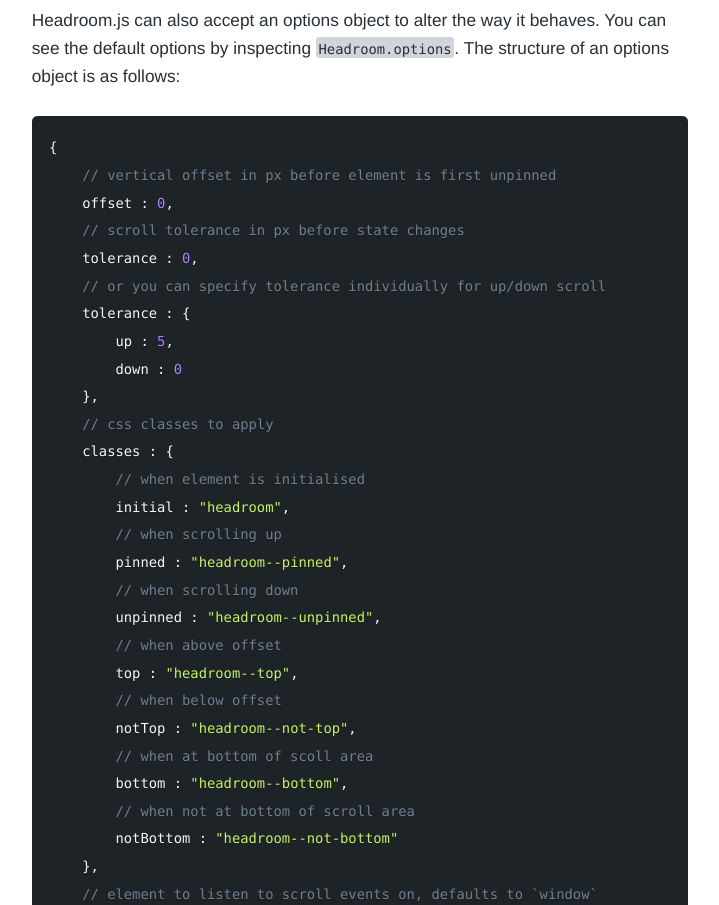
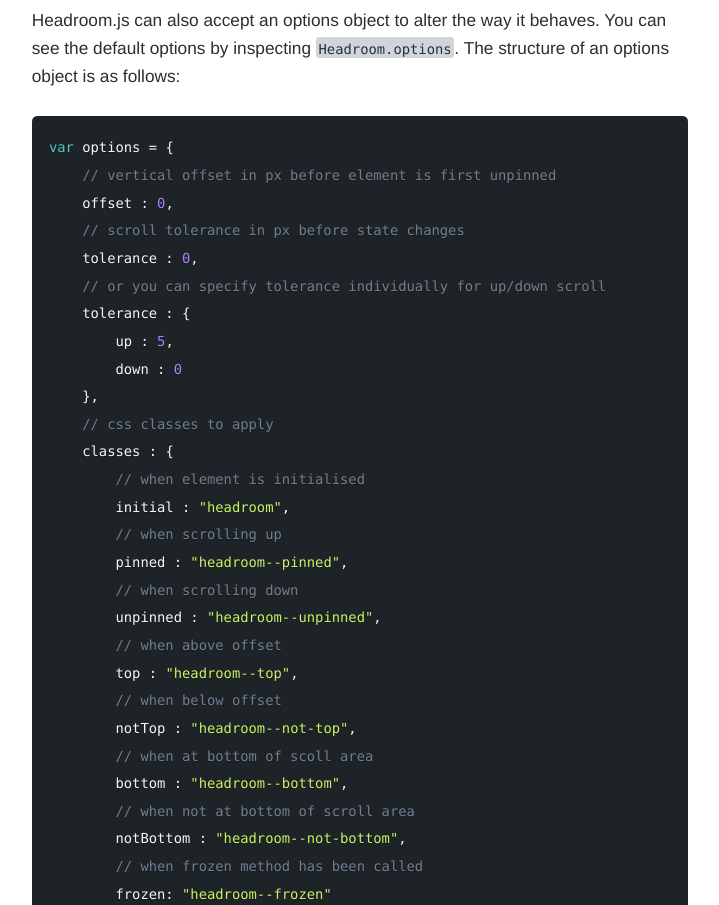
Before and after one commit to WickyNilliams/headroom.js, a website: page index.html in a window 1280 px wide. Shown: the part 2860-3765 px from the top of the page, without its empty margins (280-999 px from the left). Drawn offline with Linux system fonts and the light colour scheme.

Commit message:
update usage examples

```diff
--- a/index.html
+++ b/index.html
@@ -140,7 +140,7 @@
 
 <p>Headroom.js can also accept an options object to alter the way it behaves. You can see the default options by inspecting <code>Headroom.options</code>. The structure of an options object is as follows:</p>
 
-<pre class="language-javascript"><code>{
+<pre class="language-javascript"><code>var options = {
     // vertical offset in px before element is first unpinned
     offset : 0,
     // scroll tolerance in px before state changes
@@ -165,7 +165,9 @@
         // when at bottom of scoll area
         bottom : "headroom--bottom",
         // when not at bottom of scroll area
-        notBottom : "headroom--not-bottom"
+        notBottom : "headroom--not-bottom",
+        // when frozen method has been called
+        frozen: "headroom--frozen"
     },
     // element to listen to scroll events on, defaults to `window`
     scroller : someElement,
@@ -181,7 +183,9 @@
     onBottom : function() {},
     // callback when moving away from bottom of page, `this` is headroom object
     onNotBottom : function() {}
-}
+};
+
+var headroom = new Headroom(element, options);
 </code></pre>
 
 <h3>CSS</h3>
```
